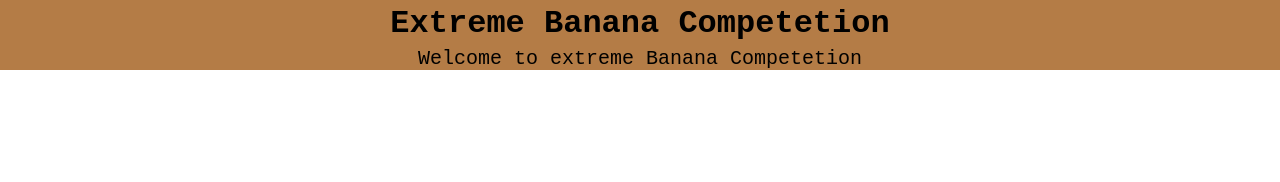
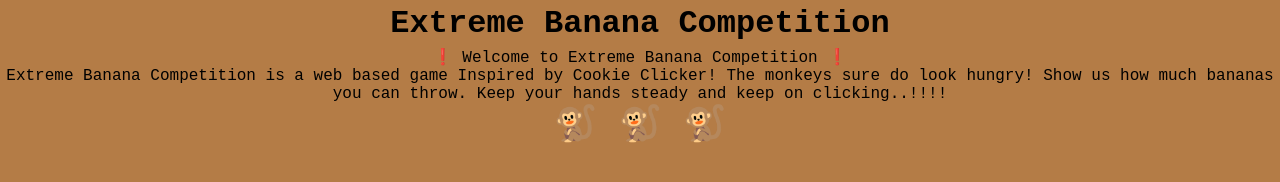
Before and after one commit to bdahal17/Extreme-Banana-Competition, a plain HTML site: page Company.html in a window 1280 px wide. Drawn offline with Linux system fonts and the light colour scheme; a web font is replaced by a local one.

Commit message:
company's info updated

```diff
--- a/Company.html
+++ b/Company.html
@@ -8,12 +8,22 @@
     <title>Document</title>
   </head>
   <body>
-    <div class="_companyContainer">
-      <h1 class="_statSize _statHeader">Extreme Banana Competetion</h1>
-      <div class="_statContainerContent">
-        <p>Welcome to extreme Banana Competetion</p>
+    <div class="_contactContainer">
+      <h1 class="_statSize _statHeader">Extreme Banana Competition</h1>
+      <div class="_contactMain">
+        <span>
+          &#10071 Welcome to Extreme Banana Competition  &#10071
+          <br>
+          <p>Extreme Banana Competition is a web based game Inspired by Cookie Clicker! The monkeys
+           sure do look hungry! Show us how much bananas you can throw. Keep your hands steady and keep on clicking..!!!!
+           <br>
+           <p style="font-size: 35px;">&#128018; &#128018; &#128018;</p>
+         </p>
+        </span>
+        <br>
+        </div>
+      </div>
       </div>
     </div>
-    <script src="src/js/stat.js" type="module"></script>
   </body>
 </html>
```
Also changed, not shown: src/js/app.js (+8 -0 lines).
